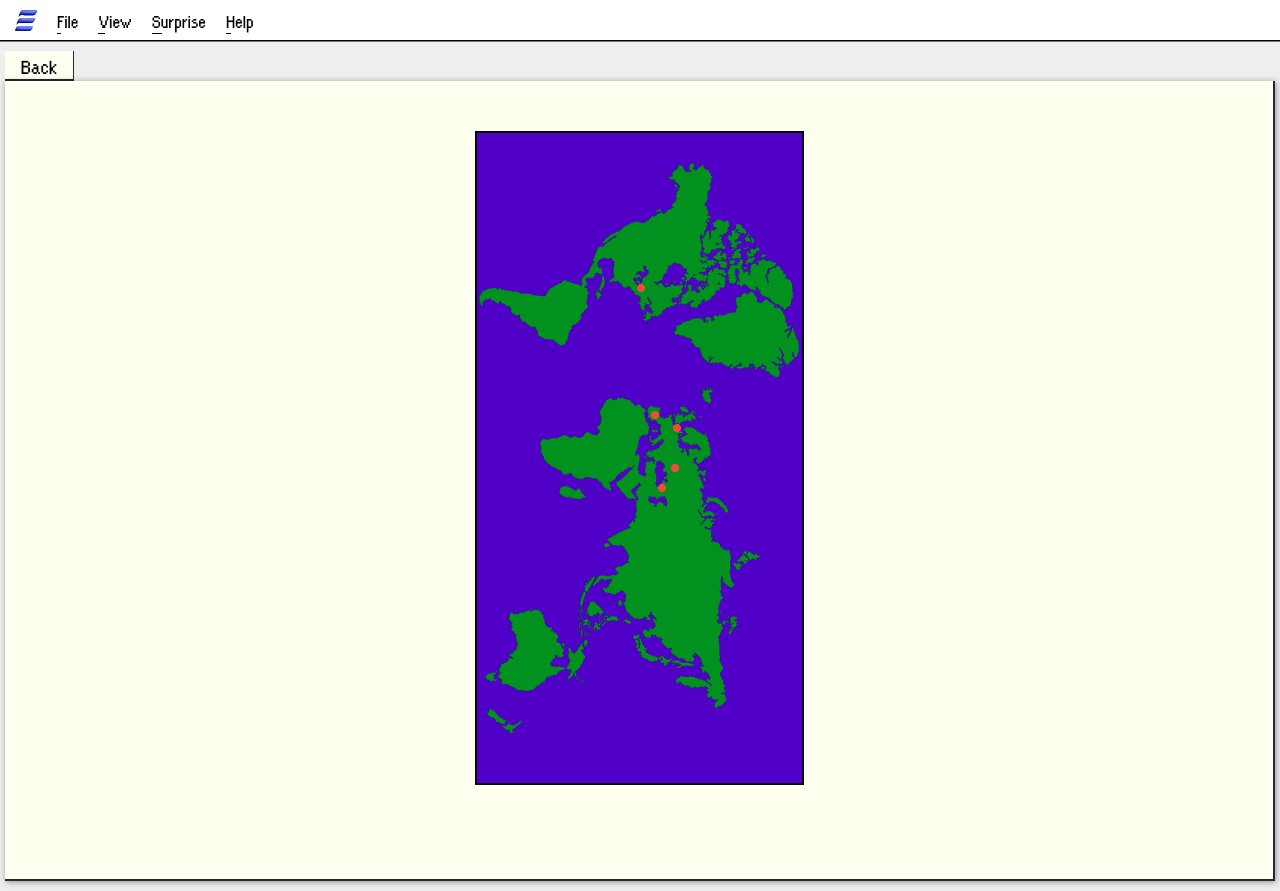
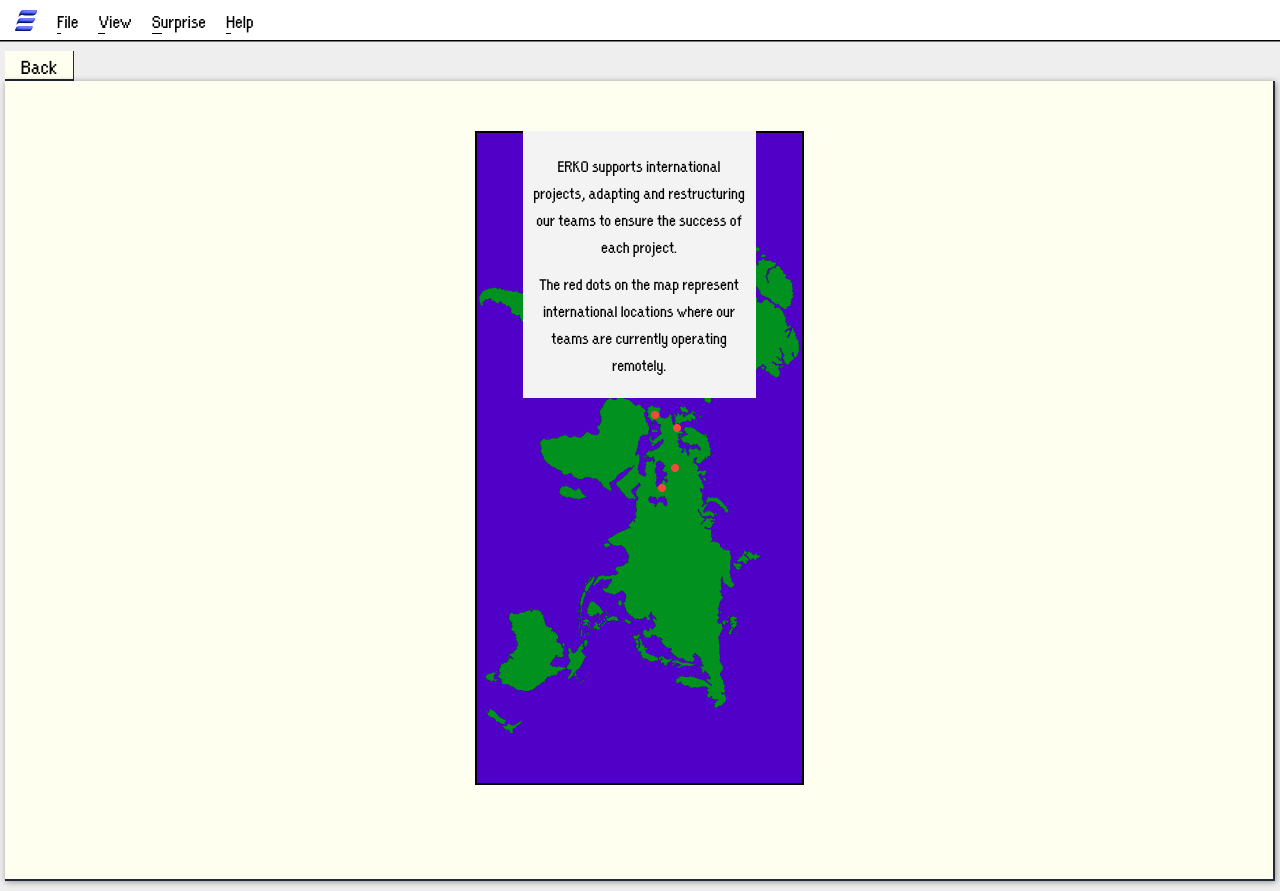
Before and after one commit to achiewe/project-erko-front, a Next.js app: page /erko/regional in a window 1280 px wide. Built offline with nearby package versions, Linux system fonts and the light colour scheme.

Commit message:
create new component infoModal where is the information about erko locations

```diff
--- /dev/null
+++ b/src/app/components/RegionalProperties/InfoModal.tsx
@@ -0,0 +1,16 @@
+import React from "react";
+
+export default function InfoModal() {
+  return (
+    <div className="w-[233px] h-[267px] bg-[#F3F3F3] flex flex-col p-[10px] absolute gap-[10px] justify-center items-center">
+      <p className="text-center text-[18px]">
+        ERKO supports international projects, adapting and restructuring our
+        teams to ensure the success of each project.
+      </p>
+      <p className="text-center text-[18px]">
+        The red dots on the map represent international locations where our
+        teams are currently operating remotely.
+      </p>
+    </div>
+  );
+}
--- a/src/app/components/RegionalProperties/MainRegionalContainer.tsx
+++ b/src/app/components/RegionalProperties/MainRegionalContainer.tsx
@@ -1,5 +1,6 @@
 import React from "react";
 import RegionalMap from "./RegionalMap";
+import InfoModal from "./InfoModal";
 
 export default function MainRegionalContainer() {
   return (
@@ -8,6 +9,7 @@
   border-r-2 border-b-2 border-gray-800 drop-shadow-[1px_1px_3px_rgba(0,0,0,0.40)]"
     >
       <RegionalMap />
+      <InfoModal />
     </div>
   );
 }
```
